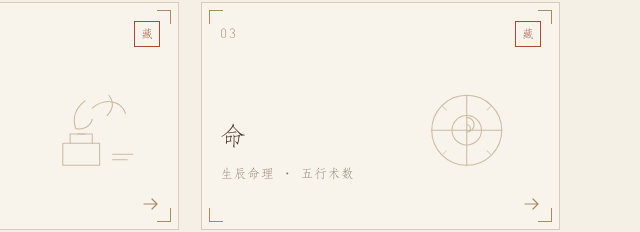
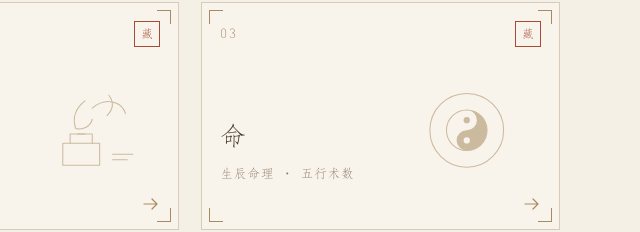
Before and after one commit to Kanyiky/yongshanwh, a plain HTML site: page collection/index.html in a window 1280 px wide. Shown: the part 589-821 px from the top of the page, 640-1280 px from the left. Drawn offline with Linux system fonts and the light colour scheme.

Commit message:
Correct the archive line drawings for the hexagram and taiji.
The divination card was five strokes, not a hexagram. It is now Qian, six yang lines, with square-holed coins and yarrow stalks and no characters. The fate card uses the same taiji construction as the homepage compass.

Co-authored-by: Kanyiky <Kanyiky@users.noreply.github.com>

```diff
--- a/collection/index.html
+++ b/collection/index.html
@@ -147,9 +147,9 @@
     const categoryArt = {
       shan: `<svg viewBox="0 0 160 120" ${stroke}><path d="M6 98 L46 46 L68 70 L104 24 L154 98"/><path d="M18 98 L58 64 L84 82 L118 50 L148 98" opacity=".55"/><path d="M28 72c14-8 26-6 36 2M96 46c12-6 22-4 32 4" opacity=".7"/><path d="M6 98h148"/></svg>`,
       yi: `<svg viewBox="0 0 160 120" ${stroke}><path d="M54 74h40v24H54z"/><path d="M62 74V64h24v10"/><path d="M70 64h8"/><path d="M78 28c-10 8-14 18-10 30 8 2 16-2 18-10"/><path d="M86 36c14-12 32-8 36 6"/><path d="M104 22c6 8 4 16-2 22"/><path d="M108 86h22M108 92h16"/></svg>`,
-      ming: `<svg viewBox="0 0 160 120" ${stroke}><circle cx="80" cy="60" r="38"/><circle cx="80" cy="60" r="16"/><path d="M80 22v76M42 60h76"/><path d="M80 46a8 8 0 1 1 0 16 4 4 0 1 0 0-8 4 4 0 1 1 0 8"/><path d="M54 34l4 4M106 34l-4 4M54 86l4-4M106 86l-4-4" opacity=".6"/></svg>`,
+      ming: `<svg viewBox="0 0 160 120" ${stroke}><circle cx="80" cy="60" r="40"/><g transform="translate(80 60)"><circle r="22"/><path d="M0-22A22 22 0 0 1 0 22A11 11 0 0 1 0 0A11 11 0 0 0 0-22Z" fill="currentColor" stroke="none"/><circle cy="-11" r="3.4" fill="currentColor" stroke="none"/><circle cy="11" r="3.4" fill="#F8F4EC" stroke="none"/></g></svg>`,
       xiang: `<svg viewBox="0 0 160 120" ${stroke}><path d="M8 92c18-22 28-34 46-34 10 0 16 8 28 8 16 0 22-20 40-18 12 2 18 12 30 14"/><path d="M8 100h144"/><path d="M96 28c10 8 14 20 8 32-8 4-16-2-16-12"/><path d="M92 48c8 2 14 8 12 16M100 40c6-2 12 0 14 6" opacity=".75"/></svg>`,
-      bu: `<svg viewBox="0 0 160 120" ${stroke}><path d="M28 28h52M28 42h22M58 42h22M28 56h52M28 70h22M58 70h22M28 84h52"/><circle cx="112" cy="36" r="12"/><circle cx="128" cy="62" r="12"/><circle cx="108" cy="86" r="12"/><path d="M112 32v8M128 58v8M108 82v8" opacity=".7"/></svg>`,
+      bu: `<svg viewBox="0 0 160 120" ${stroke}><path d="M18 22h46M18 34h46M18 46h46M18 64h46M18 76h46M18 88h46"/><circle cx="92" cy="36" r="13"/><circle cx="118" cy="36" r="13"/><circle cx="105" cy="64" r="13"/><rect x="87.5" y="31.5" width="9" height="9"/><rect x="113.5" y="31.5" width="9" height="9"/><rect x="100.5" y="59.5" width="9" height="9"/><path d="M140 24v68M145 20v74M150 26v62" opacity=".7"/></svg>`,
       qiyi: `<svg viewBox="0 0 160 120" ${stroke}><path d="M36 30c-10 8-12 22-4 30 8 6 18 2 22-6V86H46c-8 0-14 6-14 12h48c0-6-6-12-14-12H54V48"/><path d="M78 40h46v52H78z"/><path d="M84 52h34M84 62h34M84 72h26" opacity=".65"/><path d="M124 40c8 0 16 6 16 16v28c0 8-6 12-14 12" opacity=".55"/></svg>`,
       chuangye: `<svg viewBox="0 0 160 120" ${stroke}><rect x="22" y="34" width="70" height="58"/><path d="M30 48h54M30 60h54M30 72h40"/><path d="M104 46h40M104 58h40M104 70h40M104 82h40"/><path d="M112 46v36M124 46v36M136 46v36" opacity=".7"/><circle cx="112" cy="52" r="2.2" fill="currentColor" stroke="none"/><circle cx="124" cy="64" r="2.2" fill="currentColor" stroke="none"/><circle cx="136" cy="58" r="2.2" fill="currentColor" stroke="none"/></svg>`,
       jiaocheng: `<svg viewBox="0 0 160 120" ${stroke}><path d="M46 96c8-28 10-48 6-70 10 8 14 22 12 40"/><path d="M40 28c8-6 16-4 18 4"/><path d="M96 28l28 64"/><path d="M90 40l22 8-8 6"/><path d="M108 96h36" opacity=".6"/></svg>`,
```
